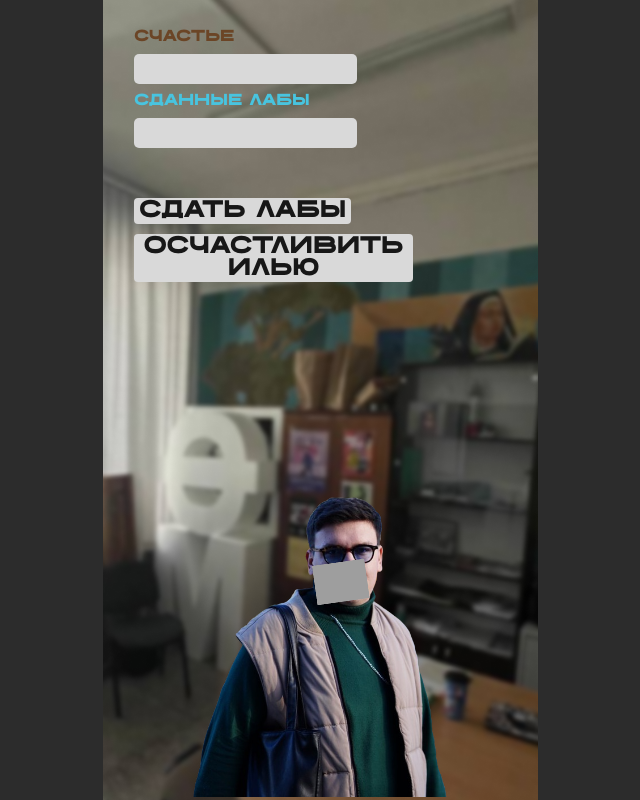
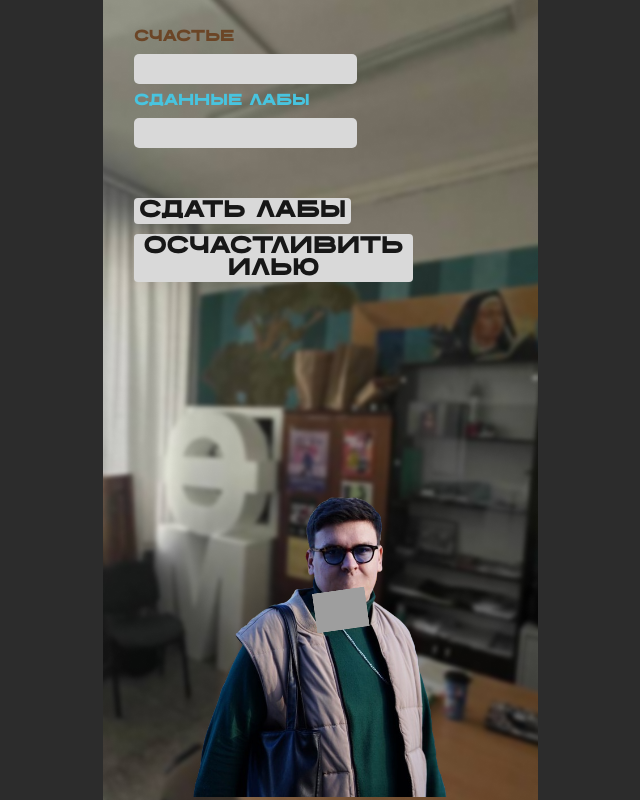
Before and after one commit to dylikmax/my-talking-ilya, a React (Vite) app: page /game in a window 1280 px wide. Shown: the whole page, without its empty margins (320-960 px from the left). Built offline with nearby package versions, Linux system fonts and the light colour scheme; grey boxes are pictures that could not be loaded.

Commit message:
change size

```diff
--- a/src/components/ilya/Ilya.css
+++ b/src/components/ilya/Ilya.css
@@ -5,7 +5,7 @@
 .mouth {
   height: 40px;
   position: absolute;
-  bottom: 198px;
+  bottom: 170px;
   left: 49.5%;
 }
 
```
